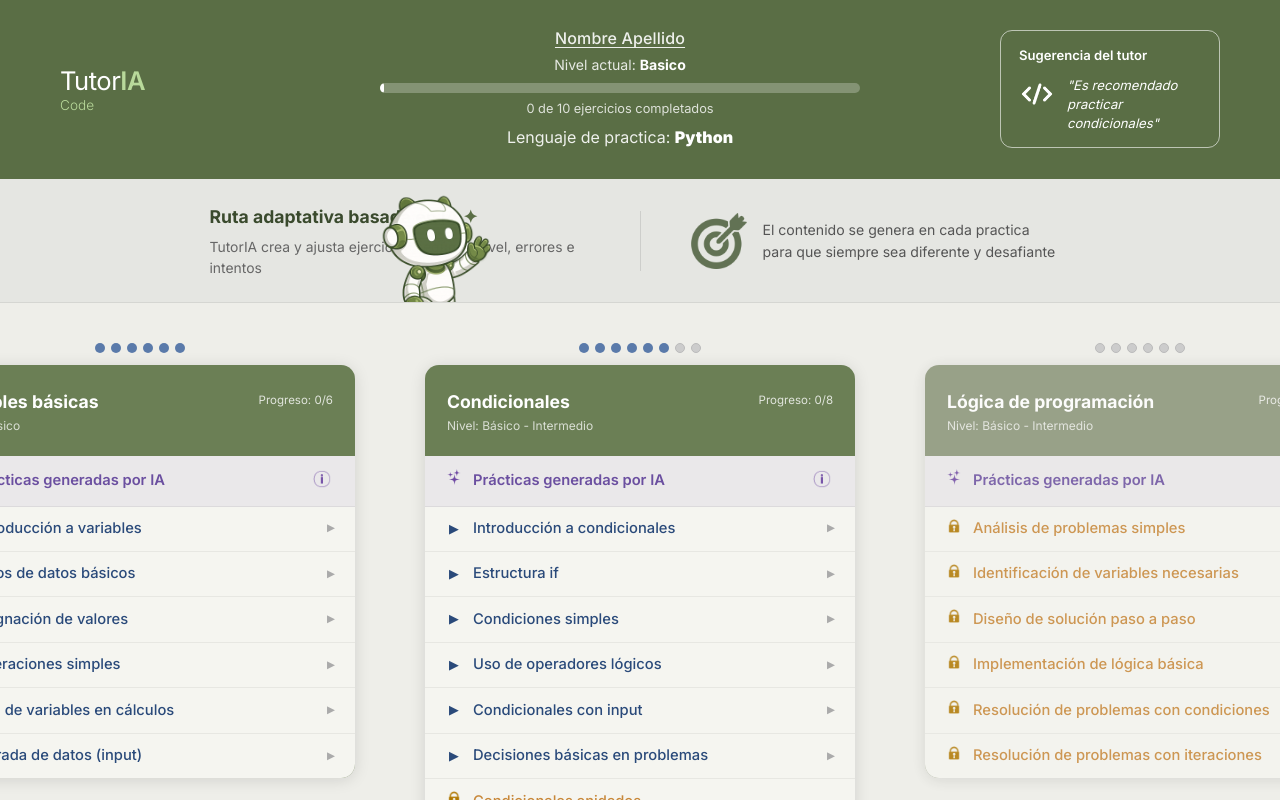
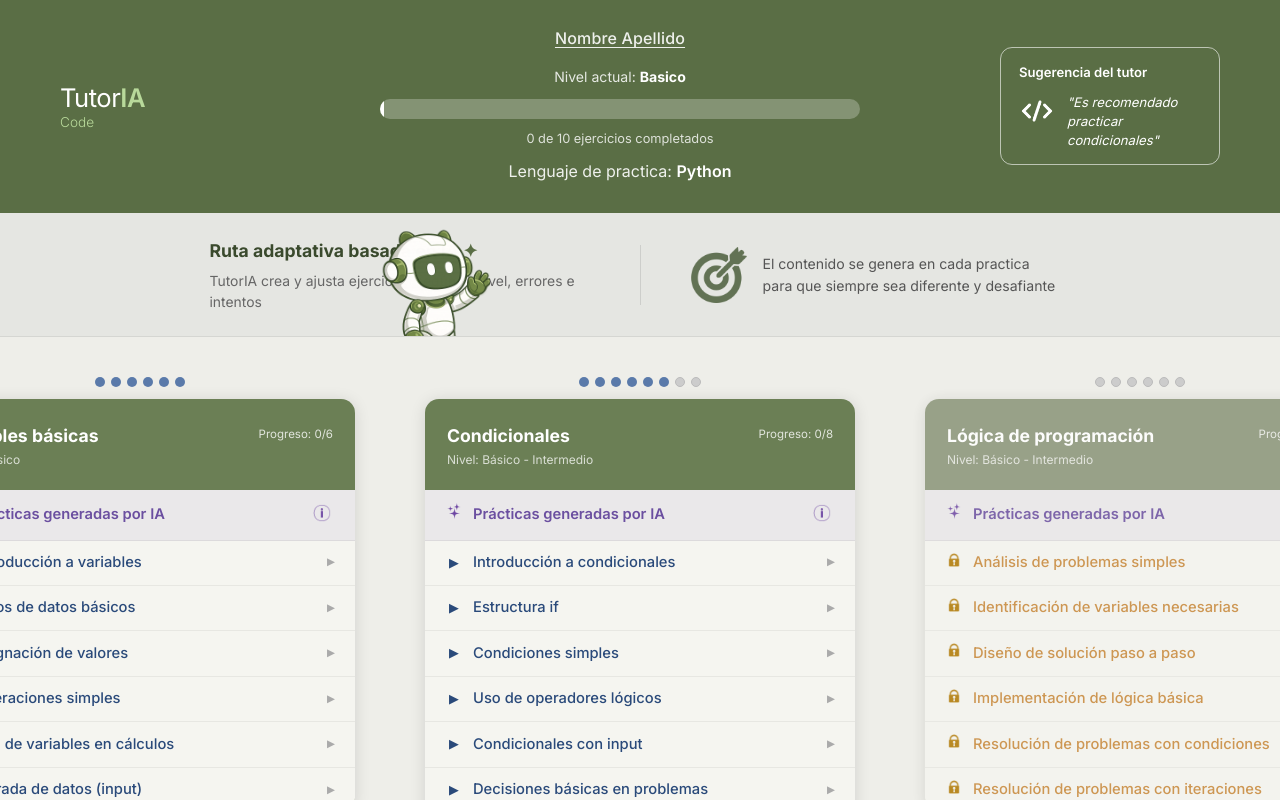
Before and after one commit to Wavffle/tutoria-code, a React (Vite) app: page /dashboard in a window 1280 px wide. Shown: the top 800 px of the page. Built offline with nearby package versions, Linux system fonts and the light colour scheme.

Commit message:
Pequeños cambios a la base de datos y al diseño de el dashboard

```diff
--- a/src/components/Dashboard/DashboardNavbar.css
+++ b/src/components/Dashboard/DashboardNavbar.css
@@ -49,11 +49,12 @@
   display: flex;
   flex-direction: column;
   align-items: center;
-  gap: 6px;
+  gap: 10px;
 }
 
 .db-navbar__username {
   background: none;
+  margin-bottom: 8px;
   border: none;
   cursor: pointer;
   font-family: 'Inter', sans-serif;
@@ -85,7 +86,7 @@
 
 .db-navbar__progress-bar {
   width: 480px;
-  height: 10px;
+  height: 20px;
   background-color: rgba(255,255,255,0.25);
   border-radius: 999px;
   overflow: hidden;
@@ -111,7 +112,7 @@
 }
 
 .db-navbar__lenguaje strong {
-  font-weight: 800;
+  font-weight: 600;
   color: #fff;
 }
 
```
Also changed, not shown: 2 other files (tests, documents, lock files or other folders).
